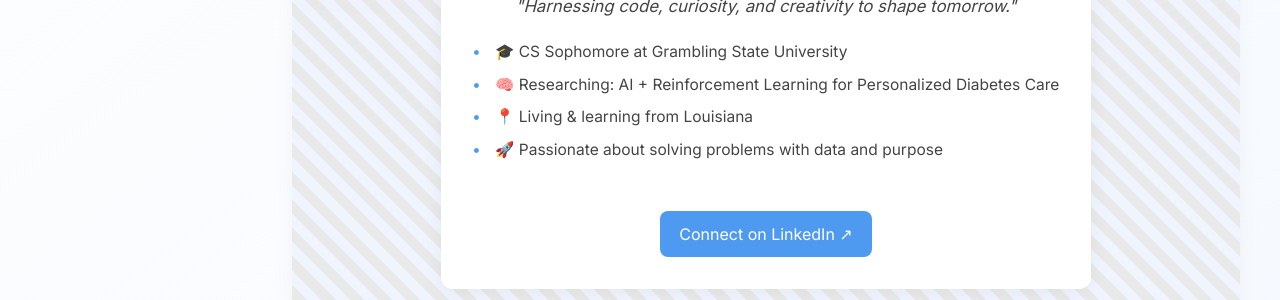
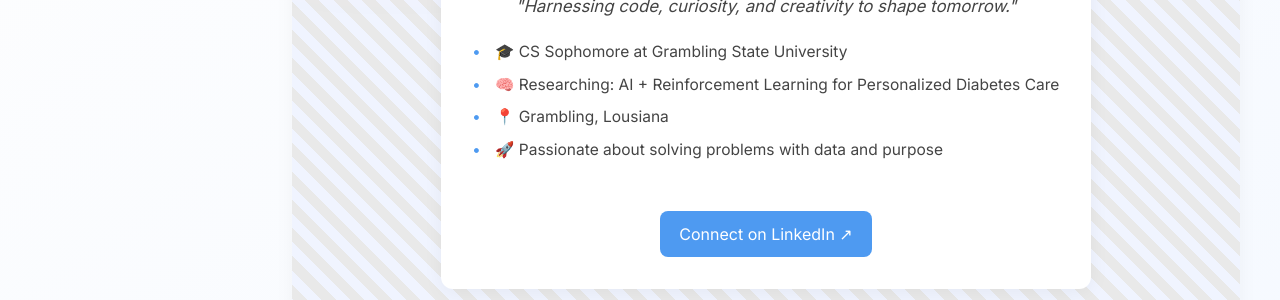
Before and after one commit to holly-agyei/holly-agyei.github.io, a Jekyll site: the page built from index.md, in a window 1280 px wide. Shown: the part 421-721 px from the top of the page. Built offline with Jekyll 4.4.1, drawn with Linux system fonts in a browser that asks for light colours.

Commit message:
Update index.md

```diff
--- a/index.md
+++ b/index.md
@@ -8,7 +8,7 @@ motto: "Harnessing code, curiosity, and creativity to shape tomorrow."
 quick_facts:
   - "🎓 CS Sophomore at Grambling State University"
   - "🧠 Researching: AI + Reinforcement Learning for Personalized Diabetes Care"
-  - "📍 Living & learning from Louisiana"
+  - "📍 Grambling, Lousiana"
   - "🚀 Passionate about solving problems with data and purpose"
 
 linkedin: https://www.linkedin.com/in/holy-agyei-247bab313/
```
